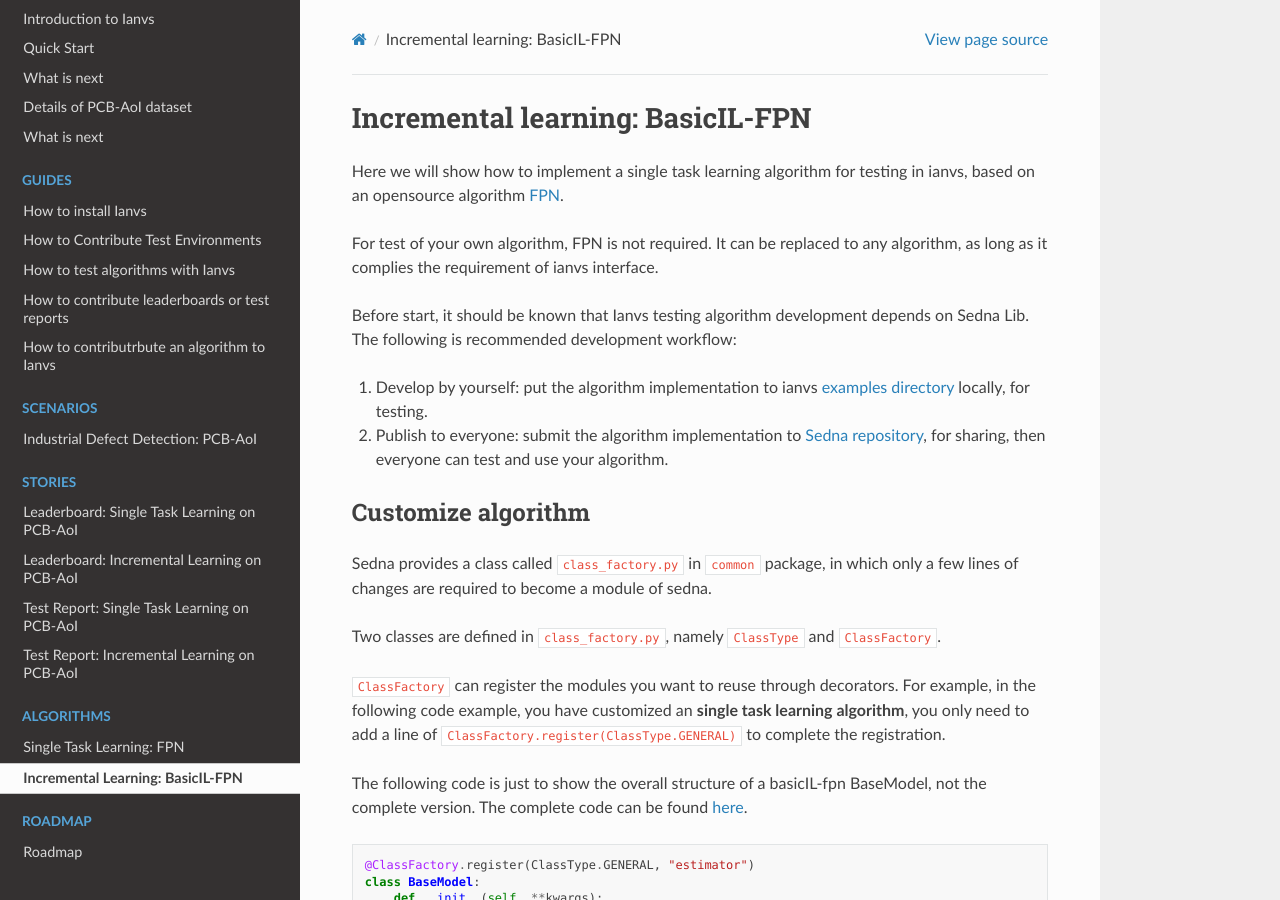
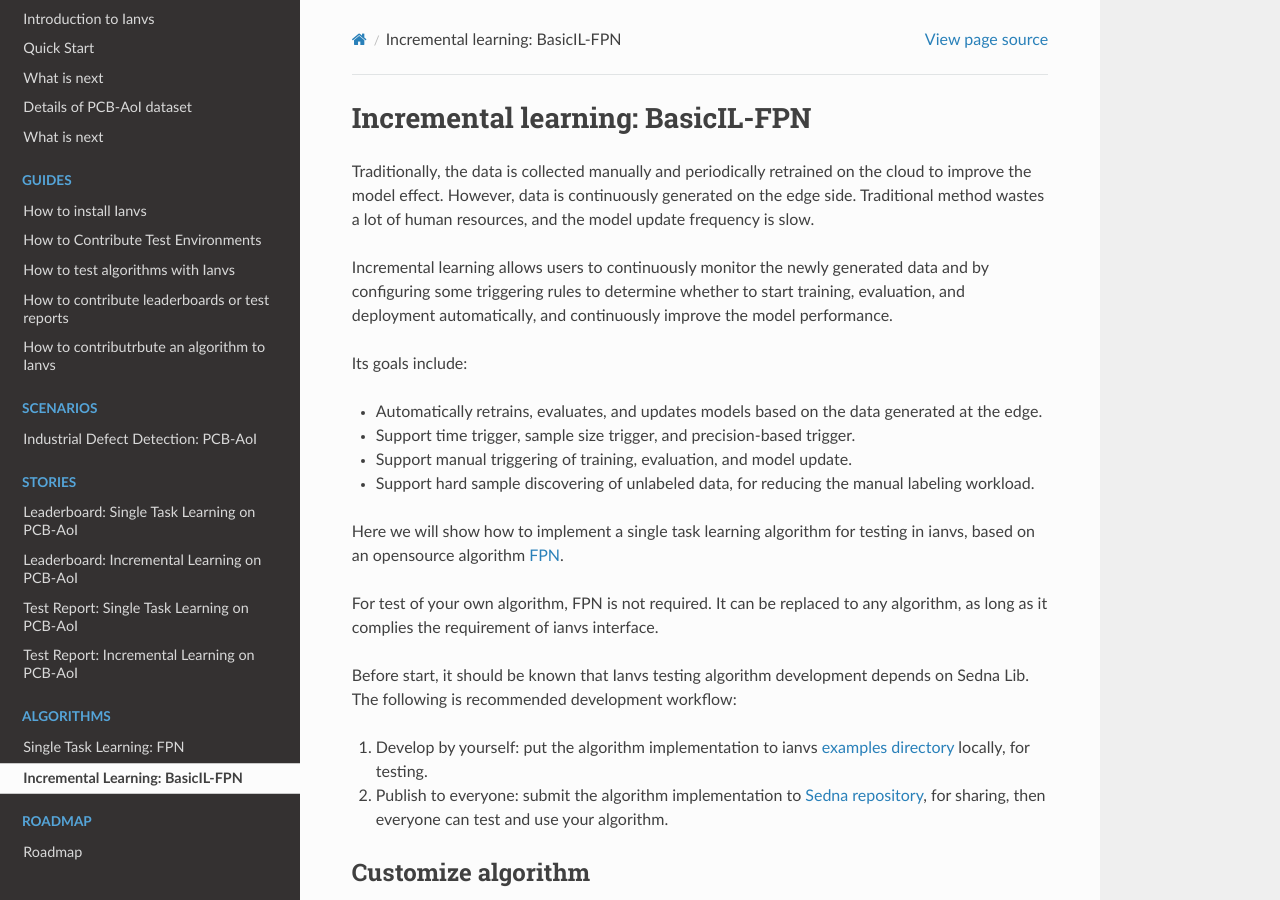
Before and after one commit to kubeedge/ianvs, a Sphinx documentation site: the page built from docs/proposals/algorithms/incremental-learning/basicIL-fpn.md, in a window 1280 px wide and 900 px high. Built offline with Sphinx 7.4.7 and the Read the Docs theme 2.0.0, drawn with Linux system fonts in a browser that asks for light colours; pages that are not in the unit, such as notebooks, are missing from menus.

Commit message:
Add FPN introduction
Signed-off-by: Qi Fei <back1860@outlook.com>

```diff
--- a/docs/proposals/algorithms/incremental-learning/basicIL-fpn.md
+++ b/docs/proposals/algorithms/incremental-learning/basicIL-fpn.md
@@ -1,4 +1,14 @@
 # Incremental learning: BasicIL-FPN
+
+Traditionally, the data is collected manually and periodically retrained on the cloud to improve the model effect. However, data is continuously generated on the edge side. Traditional method wastes a lot of human resources, and the model update frequency is slow.
+
+Incremental learning allows users to continuously monitor the newly generated data and by configuring some triggering rules to determine whether to start training, evaluation, and deployment automatically, and continuously improve the model performance.
+
+Its goals include:
+* Automatically retrains, evaluates, and updates models based on the data generated at the edge.
+* Support time trigger, sample size trigger, and precision-based trigger.
+* Support manual triggering of training, evaluation, and model update.
+* Support hard sample discovering of unlabeled data,  for reducing the manual labeling workload.
 
 Here we will show how to implement a single task learning algorithm for testing in ianvs, based on an opensource algorithm [FPN].
 
```
Also changed, not shown: docs/proposals/algorithms/single-task-learning/fpn.md (+6 -1 lines).
